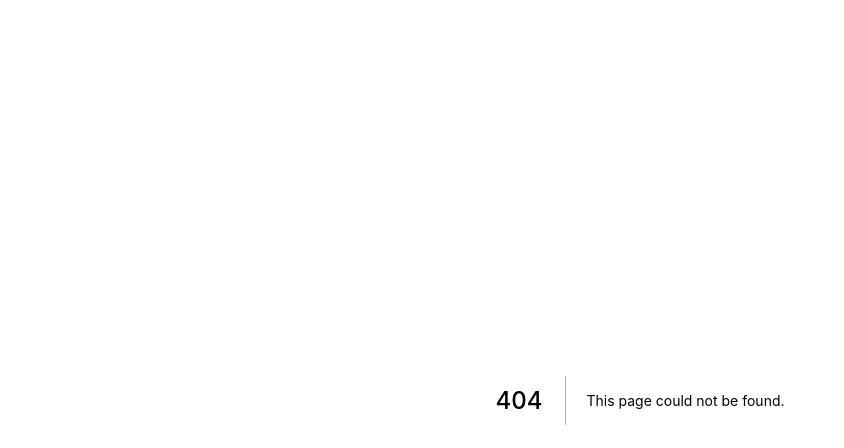
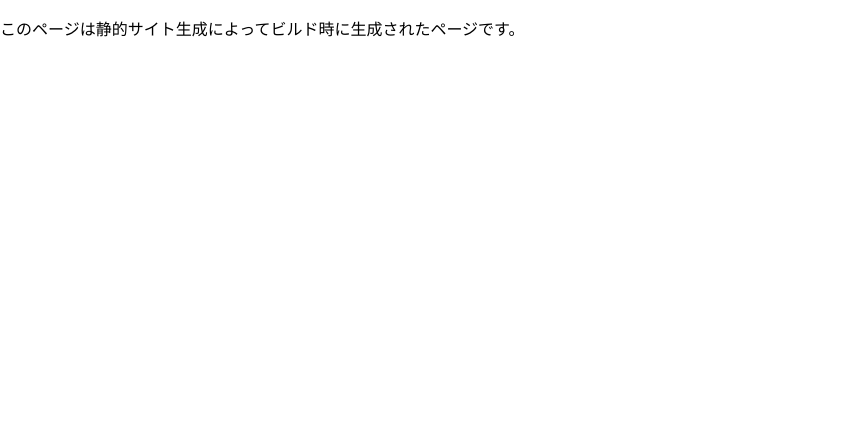
Before and after one commit to TomozQ/next101, a Next.js app: page /ssg in a window 1280 px wide. Before the commit this address had no page. Shown: the top 448 px of the page, without its empty margins (0-844 px from the left). Built offline with nearby package versions, Linux system fonts and the light colour scheme.

Commit message:
SSGによるページの実装

```diff
--- /dev/null
+++ b/pages/ssg.tsx
@@ -0,0 +1,27 @@
+// 型のために導入
+import { NextPage } from "next";
+// Next.jsの組み込みのコンポーネント
+import Head from "next/head";
+
+// ページコンポーネントのpropsの型定義(ここでは空)
+type SSGProps = {}
+
+// SSG向けのページを実装
+// NextPageはNext.jsのPages向けの型
+const SSG: NextPage<SSGProps> = () => {   // NextPage<SSGProps>でpropsが入るPageであることを明示
+  return (
+    <div>
+      {/* Headコンポーネントで包むと、その要素は<head>タグに配置される。 */}
+      <Head>
+        <title>Static Site Generation</title>
+        <link rel="icon" href="/favicon.ico" />
+      </Head>
+      <main>
+        <p>このページは静的サイト生成によってビルド時に生成されたページです。</p>
+      </main>
+    </div>
+  )
+}
+
+// ページコンポーネントは export default でエクスポートする
+export default SSG
```
